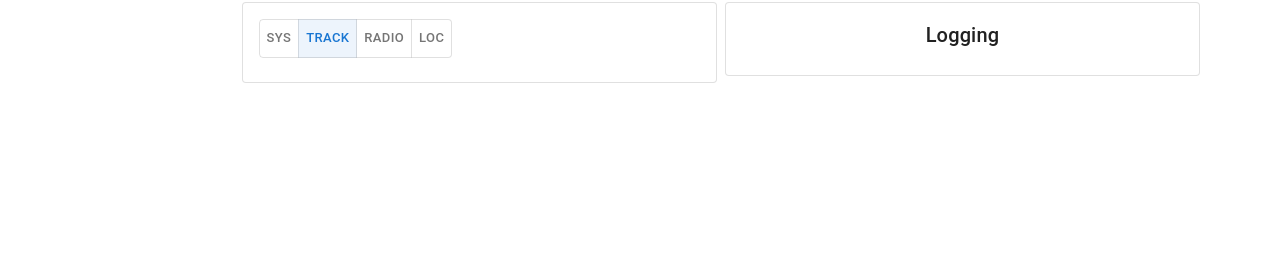
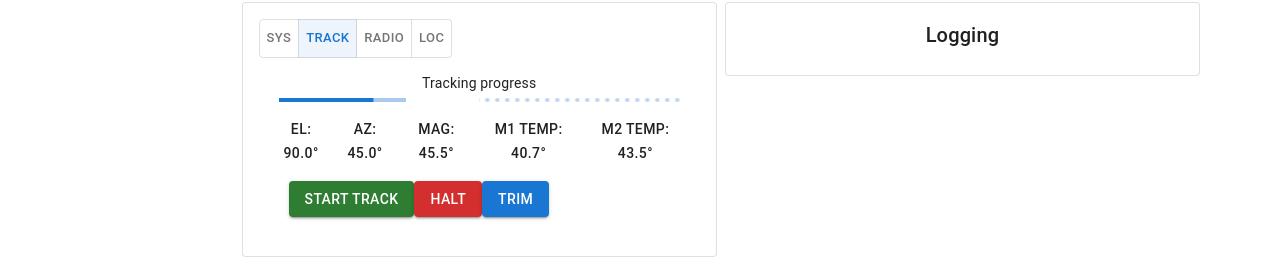
Before and after one commit to bluesatunsw/groundstation, a React (Create React App) app in the folder frontend/: page / in a window 1280 px wide. Both pictures are taken after a click on the button "TRACK". Shown: the part 366-633 px from the top of the page. Built offline with nearby package versions, Linux system fonts and the light colour scheme.

Commit message:
Added placeholder tracking window

```diff
--- a/frontend/public/index.html
+++ b/frontend/public/index.html
@@ -4,10 +4,10 @@
     <meta charset="utf-8" />
     <link rel="icon" href="%PUBLIC_URL%/favicon.ico" />
     <meta name="viewport" content="width=device-width, initial-scale=1" />
-    <meta name="theme-color" content="#000000" />
+    <meta name="theme-color" content="#142449" />
     <meta
       name="description"
-      content="Web site created using create-react-app"
+      content="Bluesat groundstation frontend v1"
     />
     <link rel="apple-touch-icon" href="%PUBLIC_URL%/logo192.png" />
     <!--
@@ -24,7 +24,7 @@
       work correctly both with client-side routing and a non-root public URL.
       Learn how to configure a non-root public URL by running `npm run build`.
     -->
-    <title>React App</title>
+    <title>Groundstation</title>
   </head>
   <body>
     <noscript>You need to enable JavaScript to run this app.</noscript>
--- a/frontend/src/components/EncounterSub/EncounterInfo/EncounterInfo.tsx
+++ b/frontend/src/components/EncounterSub/EncounterInfo/EncounterInfo.tsx
@@ -20,7 +20,7 @@ const EncounterInfo: React.FC<EncounterInfoProps> = ({ vp, rp }) => {
   return (
     <div>
       {/* Check if encounter exists. A real one will never have these values */}
-      {rp.startAz == rp.endAz || vp.startAz == vp.endAz ?
+      {rp.startAz === rp.endAz || vp.startAz === vp.endAz ?
       <Grid>
         <Typography variant="h6" component="div">
             Encounter details
--- a/frontend/src/components/MapSub/MapSub.tsx
+++ b/frontend/src/components/MapSub/MapSub.tsx
@@ -23,7 +23,7 @@ const MapSub: React.FC<MapSubProps> = ({sat}) => {
                     <div style={{display: 'flex', width: '100%', height: '100%'}}>
                      {/* Using scrolling=no is deprecated. Should replace this map with one of our own design one day. */}
                      {/* eslint-disable */}
-                        <iframe height="250" width="400" title="map" style={{overflowY: "hidden"}} src={`https://www.n2yo.com/widgets/widget-tracker.php?s=${sat.satid}&size=small&all=1&me=0&map=0&foot=0`}/>
+                        <iframe height="250" width="400" title="map" scrolling="no" style={{overflowY: "hidden"}} src={`https://www.n2yo.com/widgets/widget-tracker.php?s=${sat.satid}&size=small&all=1&me=0&map=0&foot=0`}/>
                     </div>
                 </CardContent>
             </Card>
--- a/frontend/src/components/MonitorSub/MonitorSub.tsx
+++ b/frontend/src/components/MonitorSub/MonitorSub.tsx
@@ -9,6 +9,7 @@ import ToggleButtonGroup from '@mui/material/ToggleButtonGroup';
 import BackendMonitor from './SystemInfo/BackendMonitor/BackendMonitor';
 import SysLocation from './SystemInfo/SysLocation';
 import { gps_pos } from '../../types/hardwareTypes';
+import Tracking from './Tracking/Tracking';
 
 interface MonitorSubProps {
     location: gps_pos,
@@ -54,6 +55,7 @@ const MonitorSub: React.FC<MonitorSubProps> = ({tab, setTab, location, setLocMod
                     </Stack>
                     {tab === 'hardware' && <BackendMonitor connected={connected} setConnected={setConnected}/>}
                     {/* {tab === 'radio' && <RadioMonitor />} */}
+                    {tab === 'tracking' && <Tracking/>}
                     {tab === 'location' && <SysLocation location={location} setLocModal={setLocModal}/>}
 
                 </CardContent>
--- /dev/null
+++ b/frontend/src/components/MonitorSub/Tracking/Tracking.tsx
@@ -0,0 +1,79 @@
+// Monitor tab for tracking info
+// Matt Rossouw (omeh-a)
+// 10/2022
+
+import { LinearProgress, Grid, Stack, TextField, Typography, Box, ButtonGroup, Button } from '@mui/material';
+import React from 'react';
+
+
+interface Props {
+
+}
+
+const BackendMonitor: React.FC<Props> = () => {
+
+    const [progress, setProgress] = React.useState(0);
+    const [buffer, setBuffer] = React.useState(10);
+
+    const progressRef = React.useRef(() => { });
+    React.useEffect(() => {
+        progressRef.current = () => {
+            if (progress > 100) {
+                setProgress(0);
+                setBuffer(10);
+            } else {
+                const diff = Math.random() * 10;
+                const diff2 = Math.random() * 10;
+                setProgress(progress + diff);
+                setBuffer(progress + diff + diff2);
+            }
+        };
+    });
+
+    React.useEffect(() => {
+        const timer = setInterval(() => {
+            progressRef.current();
+        }, 500);
+
+        return () => {
+            clearInterval(timer);
+        };
+    }, []);
+
+    return (
+        <Grid>
+            <Box sx={{margin: "15px"}}>
+                <Typography variant="body2">
+                    Tracking progress
+                </Typography>
+                <LinearProgress sx={{margin: "5px"}} variant="buffer" value={progress} valueBuffer={buffer} />
+            </Box>
+            <Box sx={{margin: "15px"}}>
+                <Stack direction="row" spacing={1}>
+                    <Typography variant="button">
+                        El: 90.0°
+                    </Typography>
+                    <Typography variant="button">
+                        Az: 45.0°
+                    </Typography>
+                    <Typography variant="button">
+                        MAG: 45.5°
+                    </Typography>
+                    <Typography variant="button">
+                        M1 TEMP: 40.7°
+                    </Typography>
+                    <Typography variant="button">
+                        M2 TEMP: 43.5°
+                    </Typography>
+                </Stack>
+                <Stack direction="row" sx={{margin: "15px"}}>
+                    <Button variant="contained" color="success">Start track</Button>
+                    <Button variant="contained" color="error">HALT</Button>
+                    <Button variant="contained">Trim</Button>
+                </Stack>
+            </Box>
+        </Grid>
+    )
+}
+
+export default BackendMonitor;
```
